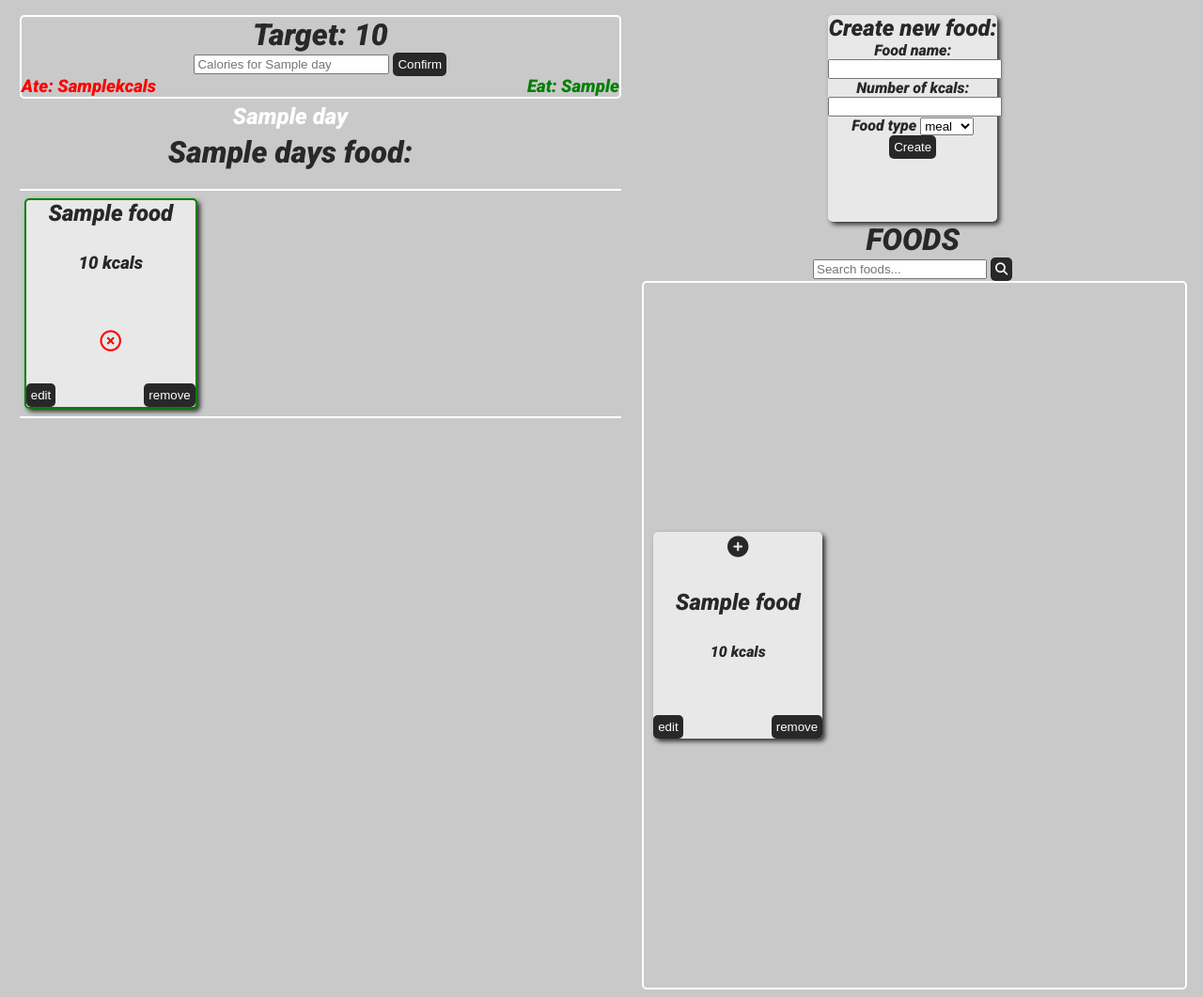
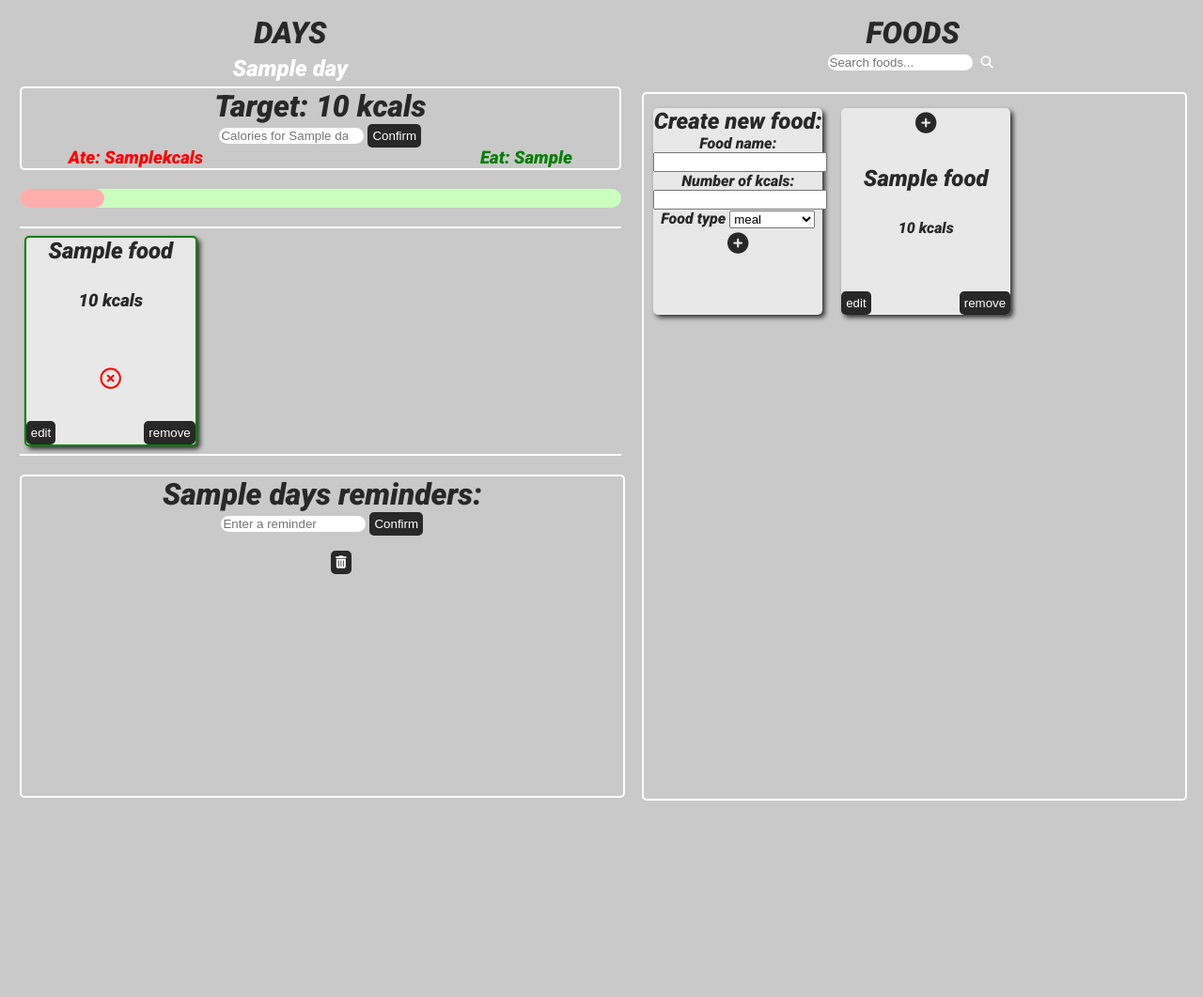
Before and after one commit to chrisholtt/Calorie-tracker-app, a Flask app: template templates/foods/results.html in a window 1280 px wide. Shown: the part 56-1117 px from the top of the page at 94% size. After the commit the page ends 908 px from the top, so only its background shows below. Run offline with Flask 2, Linux system fonts and the light colour scheme; the template is opened without the code that fills it: most values are stand-ins (such as "Sample title", 1, 10 or a date in 2020); some libraries are stand-ins or nearby versions; some web fonts are replaced.

Commit message:
good state

```diff
--- a/repositories/day_repository.py
+++ b/repositories/day_repository.py
@@ -111,6 +111,10 @@
 
 def get_progress(calories, eaten_cals):
     ratio = 0
+
+    if not calories or not eaten_cals:
+        return ratio
+
     percentage = (eaten_cals / calories) * 100
 
     if percentage <= 0:
--- a/static/style.css
+++ b/static/style.css
@@ -263,10 +263,12 @@
 
 .eat-text {
     color: green;
+    margin-right: 50px;
 }
 
 .ate-text{
     color: red;
+    margin-left: 50px;
 }
 
 .calorie-btn{
@@ -293,7 +295,7 @@
     width: 45vw;
     height: 750px;
     display: flex;
-    align-items: center;
+    align-items: flex-start;
     justify-content: flex-start;
     flex-direction: row;
     flex-wrap: wrap;
@@ -452,7 +454,7 @@
 .notes-wrapper{
     margin-top: 20px;
     width: 50vw;
-    height: 380px;
+    height: 340px;
     border: 2px solid white;
     border-radius: 5px;
 }
--- a/templates/foods/results.html
+++ b/templates/foods/results.html
@@ -7,18 +7,26 @@
     <!-- LEFT COLUMN -->
     <div class="column-left">
 
+        <h1>DAYS </h1>
+        <div class="days-wrapper">
+            {% for _day in days %}
+            <a href="/day/{{ user.id }}/{{ _day.id }}">
+                <h2 class={% if _day.day==day %} "selected-day" {% endif %}> {{_day.day}} </h2>
+            </a>
+            {% endfor %}
+        </div>
         <div class="cals-wrapper">
             <div class="cals">
                 <div>
                     <!-- Checking to see if there is a calorie value for that day -->
                     {% if calories %}
-                    <h1>Target: {{ calories }}</h1>
+                    <h1>Target: {{ calories }} kcals</h1>
                     {% else %}
                     <h1>Enter kcal for {{ day }}</h1>
                     {% endif %}
 
                     <form action="/calories/{{ user.id }}/{{ day }}" method="POST">
-                        <input type="number" placeholder="Calories for {{ day }}" min="1" max="10000"
+                        <input id="search-bar" type="number" placeholder="Calories for {{ day }}" min="1" max="10000"
                             class="calorie-btn" name="target_calories" required>
                         <button>Confirm</button>
                     </form>
@@ -39,17 +47,19 @@
                 </div>
             </div>
         </div>
-        <div class="days-wrapper">
-            {% for _day in days %}
-            <a href="/day/{{ user.id }}/{{ _day.id }}">
-                <h2 class={% if _day.day==day %} "selected-day" {% endif %}> {{_day.day}} </h2>
-            </a>
-            {% endfor %}
+
+        <div class="progress-wrapper">
+            <div class="progress-bar">
+                <div class="progress{{progress}}"></div>
+            </div>
         </div>
 
         <!-- Users food -->
-        <h1>{{day}}s food: </h1>
         <div class="food-wrapper">
+            {% if not foods %}
+            <h2>No foods added to {{ day }}...</h2>
+            {% endif %}
+
             {% for food in foods %}
             <div class="user-food-container">
                 <div class={% if food.eaten=='true' %} "food-container-ate" {% else %} "food-container-eat" {% endif %}>
@@ -67,6 +77,8 @@
                         <i class="fa-solid fa-candy-cane"></i>
                         {% elif food.food_type == 'other'%}
                         <i class="fa-solid fa-circle-question"></i>
+                        {% elif food.food_type == 'supplement'%}
+                        <i class="fa-solid fa-syringe"></i>
                         {% endif %}
                     </div>
 
@@ -84,7 +96,6 @@
 
                     {% endif %}
 
-                    <!-- work on edit btn -->
                     <div class="edit-remove-btn">
                         <form action="/foods/edit/{{ user.id}}/{{ food.id }}" method="POST">
                             <button>edit</button>
@@ -105,6 +116,52 @@
             </div>
             {% endfor %}
         </div>
+        <!-- ADD NOTES HERE -->
+        <div class="notes-wrapper">
+            <h1>{{day}}s reminders:</h1>
+            <form action="/reminder/{{user.id}}/{{ days_id }}" method="POST">
+                <input type="text" placeholder="Enter a reminder" id="search-bar" name="reminder">
+                <button>Confirm</button>
+            </form>
+            <!-- REMINDERS -->
+            {% if reminders %}
+
+            <div class="reminder-wrapper">
+                <ul>
+                    {% for reminder in reminders %}
+                    <li>
+
+                        <!--reminder not completed -->
+                        {% if reminder.completed == 'false' %}
+                        <h2 id="reminder-font">{{ reminder.reminder }}</h2>
+                        <form action="/reminder/mark-completed/{{ user.id }}/{{ days_id }}/{{ reminder.id }}"
+                            method="POST">
+                            <button class="eat-uneat-btn"><i class="fa-regular fa-circle-check"
+                                    id="check-green"></i></button>
+                        </form>
+                        {%elif reminder.completed == 'true'%}
+                        <!-- reminder completed -->
+                        <h2 id="reminder-font-completed">{{ reminder.reminder }}</h2>
+                        <form action="/reminder/mark-uncompleted/{{ user.id }}/{{ days_id }}/{{ reminder.id }}"
+                            method="POST">
+                            <button class="eat-uneat-btn"><i class="fa-regular fa-circle-xmark"
+                                    id="cross-red"></i></button>
+                        </form>
+                        {% endif %}
+
+                        <form action="/reminder/delete/{{user.id}}/{{ days_id }}/{{ reminder.id }}" method="POST">
+                            <button><i class="fa-solid fa-trash-can"></i></button>
+                        </form>
+
+                    </li>
+                    {% endfor %}
+                </ul>
+            </div>
+
+            {% elif not reminders %}
+            <h3>No reminders set for {{day}}...</h3>
+            {% endif %}
+        </div>
     </div>
 
     <!-- RIGHT COLUMN -->
@@ -113,16 +170,33 @@
 
         <!-- Unassigned user foods -->
         <!-- CREATE NEW FOOD -->
+
+
+        <!-- FOOD SEARCH BAR -->
+        <div class="search-bar-wrapper">
+            <h1>FOODS </h1>
+            <div class="search-bar">
+                <form action="/foods/search/{{ user.id }}/{{ days_id }}" method="POST">
+                    <input type="text" placeholder="Search foods..." name="search" id="search-bar">
+                    <button class="magnifying-glass-btn"><i class="fa-solid fa-magnifying-glass"></i></button>
+                </form>
+            </div>
+        </div>
+        <br>
+        <div class="food-wrapper-right">
             <div class="create-food-wrapper">
-            <div class="food_container">
+                <div class="food-container">
                     <div class="food-container-inner">
                         <form action="/foods/new/{{ user.id }}/{{ day }}" method="POST">
                             <h2>Create new food:</h2>
+
                             <label for="name">Food name: </label>
                             <input type="text" id="name" name="name" required>
 
+
                             <label for="calories">Number of kcals: </label>
                             <input type="number" id="calories" name="calories" required>
+
 
                             <label for="type">Food type</label>
                             <select name="food_type" id="type" required>
@@ -130,27 +204,17 @@
                                 <option value="fruit">fruit</option>
                                 <option value="drink">drink</option>
                                 <option value="snack">snack</option>
+                                <option value="snack">supplement</option>
                                 <option value="other">other</option>
                             </select>
-                        <button>Create</button>
+                            <br>
+                            <button class="add-food-btn">
+                                <i class="fa-solid fa-circle-plus"></i>
+                            </button>
                         </form>
                     </div>
                 </div>
             </div>
-
-        <!-- FOOD SEARCH BAR -->
-        <div class="search-bar-wrapper">
-            <h1>FOODS </h1>
-            <div class="search-bar">
-                <form action="/foods/search/{{ user.id }}/{{ days_id }}" method="POST">
-                    <input type="text" placeholder="Search foods..." name="search">
-                    <button><i class="fa-solid fa-magnifying-glass"></i></button>
-                </form>
-            </div>
-        </div>
-        <div class="food-wrapper-right">
-
-
             {% for food in results %}
             <div class="food-container">
                 <div class="food-container-inner">
@@ -181,11 +245,23 @@
                         <i class="fa-solid fa-candy-cane"></i>
                         {% elif food.food_type == 'other'%}
                         <i class="fa-solid fa-circle-question"></i>
+                        {% elif food.food_type == 'supplement'%}
+                        <i class="fa-solid fa-syringe"></i>
                         {% endif %}
                     </div>
 
                     <div class="edit-remove-btn">
+                        <form action="/foods/edit/{{ user.id}}/{{ food.id }}" method="POST">
                             <button>edit</button>
+                            <!-- Hidden select to pass up the day_id -->
+                            <select name="day_id" id="day_id" hidden>
+                                {% for _day in days %}
+                                <option value="{{_day.id}}" {% if _day.day==day %} selected {% endif %}> {{_day.day}}
+                                </option>
+                                {% endfor %}
+                            </select>
+                        </form>
+
                         <form action="/foods/remove/{{ user.id }}/{{ day }}/{{ food.id }}" method="POST">
                             <button>remove</button>
                         </form>
@@ -201,4 +277,5 @@
 
 
 
+
 {% endblock content %}
```
Lines whose indentation alone changed are shown as unchanged.
